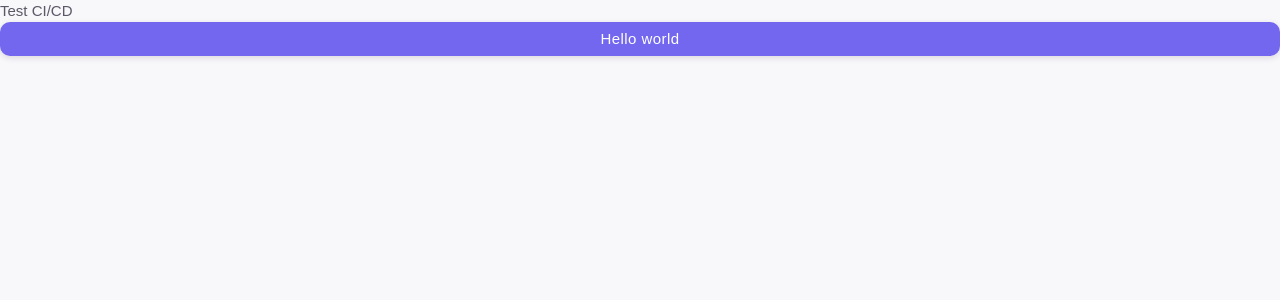
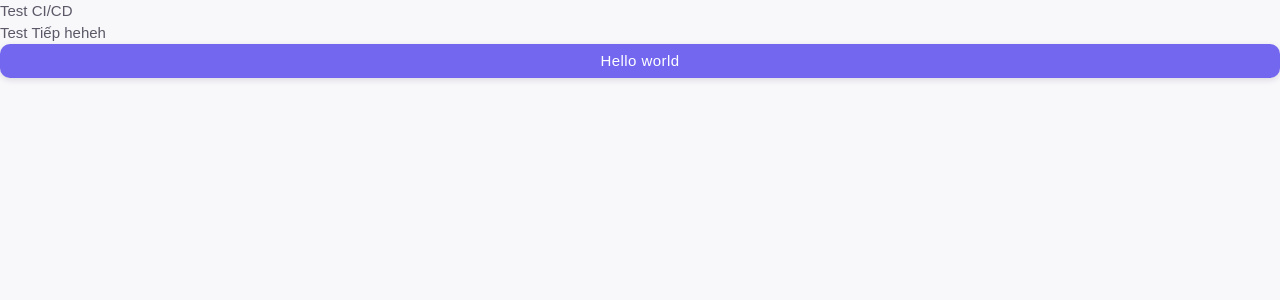
Before and after one commit to NghiaLeopard/ecommerce, a Next.js app: page / in a window 1280 px wide. Shown: the top 300 px of the page. Built offline with nearby package versions, Linux system fonts and the light colour scheme.

Commit message:
New CICD

```diff
--- a/src/pages/index.tsx
+++ b/src/pages/index.tsx
@@ -13,6 +13,7 @@ export default function Home() {
         <link rel='icon' href='/favicon.ico' />
       </Head>
       <Typography>Test CI/CD</Typography>
+      <Typography>Test Tiếp heheh</Typography>
       <Button variant='contained'>Hello world</Button>
     </>
   )
```
